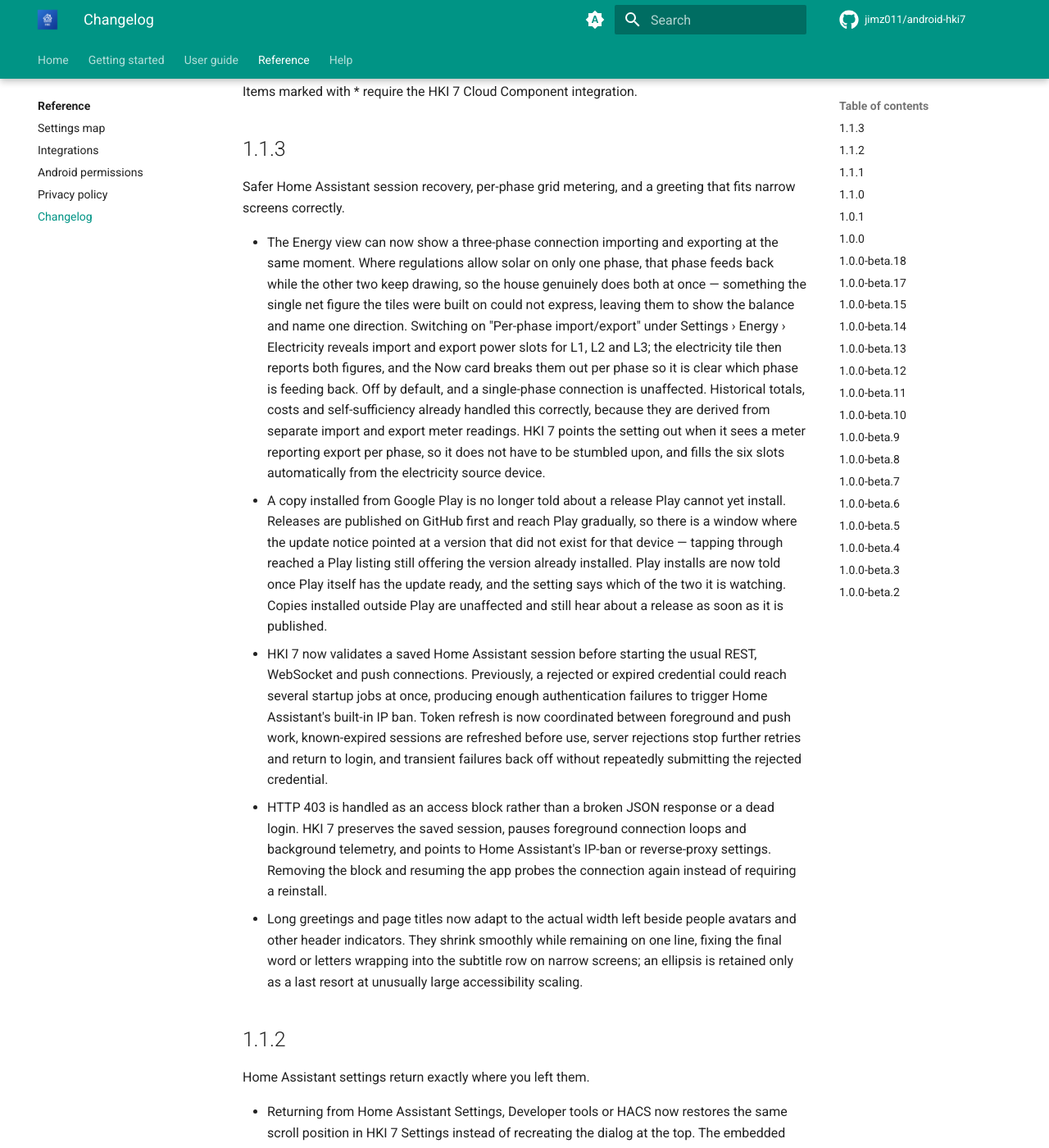
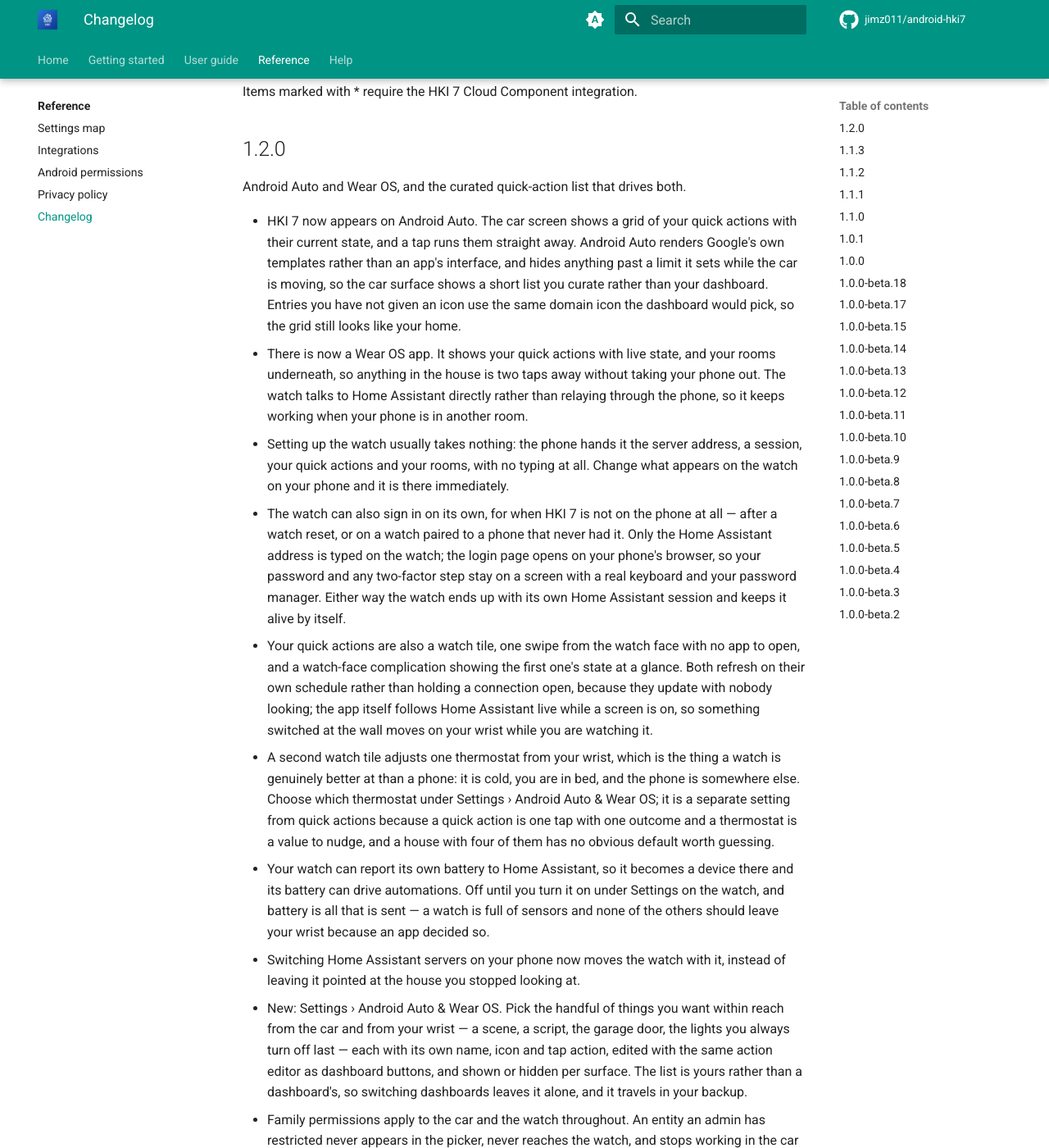
Before and after one commit to jimz011/android-hki7, an MkDocs documentation site: the page built from docs/reference/changelog.md, in a window 1280 px wide and 1400 px high, scrolled down 196 px. Shown: the whole window at 82% size. Built offline with MkDocs 1.6.1 and Material for MkDocs 9.7.7, drawn with Linux system fonts in a browser that asks for light colours; comment, search, counter and statistics services are not loaded; some of the changed text lies outside the part shown.

Commit message:
Call this 1.2.0, and say what it added
Android Auto and Wear OS are new form factors rather than another view, so the
minor version moves rather than the patch. The watch carries its own version
code — Play requires them distinct across form factors when the application id
is shared — offset by a thousand so the two stay legible next to each other in
the console.

The release notes name only Android Auto and Wear OS as they actually behave:
the watch signs in through the phone's browser rather than on the wrist, its
tiles refresh on their own schedule rather than live, and family permissions
reach both surfaces. Nothing is claimed for location, which the watch does not
report.

Co-Authored-By: Claude Opus 5 <noreply@anthropic.com>

```diff
--- a/CHANGELOG.md
+++ b/CHANGELOG.md
@@ -4,6 +4,57 @@ The release notes shown in the app's "What's new" dialog, newest first. Keep thi
 file in sync with `app/src/main/java/com/jimz011apps/hki7/ui/components/WhatsNewDialog.kt`.
 
 Items marked with \* require the HKI 7 Cloud Component integration.
+
+## 1.2.0
+
+Android Auto and Wear OS, and the curated quick-action list that drives both.
+
+- HKI 7 now appears on Android Auto. The car screen shows a grid of your quick actions with their
+  current state, and a tap runs them straight away. Android Auto renders Google's own templates
+  rather than an app's interface, and hides anything past a limit it sets while the car is moving,
+  so the car surface shows a short list you curate rather than your dashboard. Entries you have not
+  given an icon use the same domain icon the dashboard would pick, so the grid still looks like your
+  home.
+- There is now a Wear OS app. It shows your quick actions with live state, and your rooms
+  underneath, so anything in the house is two taps away without taking your phone out. The watch
+  talks to Home Assistant directly rather than relaying through the phone, so it keeps working when
+  your phone is in another room.
+- Setting up the watch usually takes nothing: the phone hands it the server address, a session,
+  your quick actions and your rooms, with no typing at all. Change what appears on the watch on
+  your phone and it is there immediately.
+- The watch can also sign in on its own, for when HKI 7 is not on the phone at all — after a watch
+  reset, or on a watch paired to a phone that never had it. Only the Home Assistant address is
+  typed on the watch; the login page opens on your phone's browser, so your password and any
+  two-factor step stay on a screen with a real keyboard and your password manager. Either way the
+  watch ends up with its own Home Assistant session and keeps it alive by itself.
+- Your quick actions are also a watch tile, one swipe from the watch face with no app to open,
+  and a watch-face complication showing the first one's state at a glance. Both refresh on their
+  own schedule rather than holding a connection open, because they update with nobody looking;
+  the app itself follows Home Assistant live while a screen is on, so something switched at the
+  wall moves on your wrist while you are watching it.
+- A second watch tile adjusts one thermostat from your wrist, which is the thing a watch is
+  genuinely better at than a phone: it is cold, you are in bed, and the phone is somewhere else.
+  Choose which thermostat under Settings › Android Auto & Wear OS; it is a separate setting from
+  quick actions because a quick action is one tap with one outcome and a thermostat is a value to
+  nudge, and a house with four of them has no obvious default worth guessing.
+- Your watch can report its own battery to Home Assistant, so it becomes a device there and its
+  battery can drive automations. Off until you turn it on under Settings on the watch, and battery
+  is all that is sent — a watch is full of sensors and none of the others should leave your wrist
+  because an app decided so.
+- Switching Home Assistant servers on your phone now moves the watch with it, instead of leaving it
+  pointed at the house you stopped looking at.
+- New: Settings › Android Auto & Wear OS. Pick the handful of things you want within reach from
+  the car and from your wrist — a scene, a script, the garage door, the lights you always turn off
+  last — each with its own name, icon and tap action, edited with the same action editor as
+  dashboard buttons, and shown or hidden per surface. The list is yours rather than a dashboard's,
+  so switching dashboards leaves it alone, and it travels in your backup.
+- Family permissions apply to the car and the watch throughout. An entity an admin has restricted
+  never appears in the picker, never reaches the watch, and stops working in the car the moment
+  access is revoked — without anyone having to edit their list.
+- Settings warns you when a quick action would not do anything away from the dashboard. A tap on
+  the dashboard can open a dialog, which neither a car screen nor a watch can draw, so entries on
+  devices with no unambiguous one-tap meaning — a lock, a vacuum, an alarm panel — ask you to
+  choose Toggle or a Home Assistant action rather than guessing a direction while you are driving.
 
 ## 1.1.3
 
--- a/docs/reference/index.md
+++ b/docs/reference/index.md
@@ -31,7 +31,7 @@ Lookup material rather than reading material.
 | | |
 |---|---|
 | **App id** | `com.jimz011apps.hki7` |
-| **Current version** | 1.1.3 |
+| **Current version** | 1.2.0 |
 | **Minimum Android** | 12 (API 31) |
 | **Target Android** | API 37 |
 | **Repository** | [jimz011/android-hki7](https://github.com/jimz011/android-hki7) |
```
Also changed, not shown: README.md (+1 -1 lines), 4 other files.
